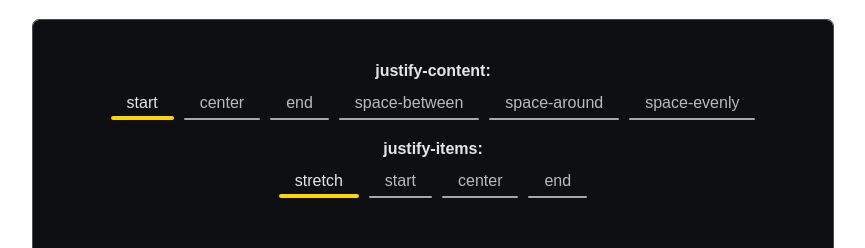
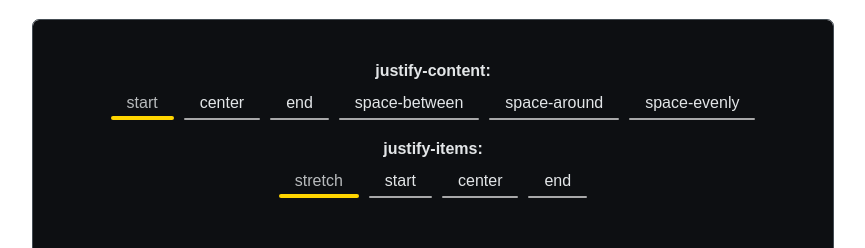
Before and after one commit to aliyuv/css-flex, a React (Vite) app: page /contentjustify in a window 1280 px wide. Shown: the top 248 px of the page, without its empty margins (207-1072 px from the left). Built offline with nearby package versions, Linux system fonts and the light colour scheme; a web font is replaced by a local one.

Commit message:
重构 common组件

```diff
--- a/src/components/ContentJustify/ContentJustify.tsx
+++ b/src/components/ContentJustify/ContentJustify.tsx
@@ -5,25 +5,58 @@ import Switch from '../common/switch/Switch.tsx'
 import CommonTabs from '../common/tabs/CommonTabs.tsx'
 import './ContentJustify.css'
 
+const JUSTIFY_CONTENT_OPTIONS = ['start', 'center', 'end', 'space-between', 'space-around', 'space-evenly']
+const JUSTIFY_ITEMS_OPTIONS = ['stretch', 'start', 'center', 'end']
+const DISPLAY_JUSTIFY_ITEMS = true
+
 export default function ContentJustify() {
-  const renderArr = ['start', 'center', 'end', 'space-between', 'space-around', 'space-evenly']
-  const justifyItemsArr = ['stretch', 'start', 'center', 'end']
-  const [jiActiveTab, setJiActiveTab] = useState('stretch')
-  const [activeTab, setActiveTab] = useState('start')
-  const [isOn, setIsOn] = useState(false)
-  const displayCount = true
-  const handleIsOnChange = () => {
-    setIsOn(prevState => !prevState)
-  }
+  const [justifyItemsValue, setJustifyItemsValue] = useState<(typeof JUSTIFY_ITEMS_OPTIONS)[number]>('stretch')
+  const [justifyContentValue, setJustifyContentValue] = useState<(typeof JUSTIFY_CONTENT_OPTIONS)[number]>('start')
+  const [isSwitchOn, setIsSwitchOn] = useState(false)
+  const tabConfigurations = [
+    {
+      items: JUSTIFY_CONTENT_OPTIONS,
+      label: 'justify-content:',
+      value: justifyContentValue,
+      onChange: setJustifyContentValue,
+    },
+    {
+      items: JUSTIFY_ITEMS_OPTIONS,
+      label: 'justify-items:',
+      value: justifyItemsValue,
+      onChange: setJustifyItemsValue,
+      style: { display: DISPLAY_JUSTIFY_ITEMS ? `block` : `none` },
+    },
+  ]
 
   return (
-    <>
-      <LayoutContainer>
-        <CommonTabs props={renderArr} dec="justify-content:" onChange={setActiveTab} activeTab={activeTab} />
-        <CommonTabs props={justifyItemsArr} dec="justify-items:" onChange={setJiActiveTab} activeTab={jiActiveTab} style={{ display: displayCount ? 'block' : 'none' }} />
-        <LayoutBox isOn={isOn} activeTab={activeTab} jiActiveTab={jiActiveTab} displayCount={displayCount} />
-        <Switch handleIsOnChange={handleIsOnChange} isOn={isOn} />
-      </LayoutContainer>
-    </>
+    <LayoutContainer>
+      {
+        tabConfigurations.map(config => (
+          <CommonTabs
+            key={config.label}
+            options={config.items}
+            label={config.label}
+            activeValue={config.value}
+            onValueChange={config.onChange}
+            style={config.style}
+          />
+        ))
+      }
+
+      <LayoutBox
+        isOn={isSwitchOn}
+        activeTab={justifyContentValue}
+        jiActiveTab={justifyItemsValue}
+        displayCount={DISPLAY_JUSTIFY_ITEMS}
+      />
+
+      <Switch
+        handleIsOnChange={
+          () => setIsSwitchOn(prev => !prev)
+        }
+        isOn={isSwitchOn}
+      />
+    </LayoutContainer>
   )
 }
--- a/src/components/common/tabs/CommonTabs.css
+++ b/src/components/common/tabs/CommonTabs.css
@@ -1,4 +1,4 @@
-.ct-tab-contaniner{
+.ct-tab-container{
   width: 100%;
   height: 100%;
   padding: 10px;
@@ -48,7 +48,7 @@ button{
   border-radius: 16px;
   filter: saturate(0%);
   opacity: .8;
-  transition: all 200ms cubic-bezier(0.68, -0.55, 0.27, 1.55);
+  transition: all 0.3s cubic-bezier(0.68, -0.55, 0.27, 1.55);
 }
 
 .ct-bottomLine.active{
@@ -62,3 +62,11 @@ button{
   opacity: .8;
   height: 2px;
 }
+
+.ct-tab-label.active{
+  opacity: 0.8;
+}
+
+.ct-tab-label.inactive{
+  opacity: 1;
+}
--- a/src/components/common/tabs/CommonTabs.tsx
+++ b/src/components/common/tabs/CommonTabs.tsx
@@ -1,27 +1,40 @@
 import React from 'react'
 import './CommonTabs.css'
 
-interface props {
-  props: [] | string[]
-  dec?: string
-  onChange?: (value: string) => void
-  activeTab: string
+interface CommonTabsProps {
+  options: string[]
+  label?: string
+  activeValue: string
+  onValueChange?: (value: string) => void
+  className?: string
   style?: React.CSSProperties
 }
 
-export default function CommonTabs({ props, dec, onChange, activeTab, style }: props) {
+export default function CommonTabs({
+  options,
+  label,
+  activeValue,
+  onValueChange,
+  className = '',
+  style,
+}: CommonTabsProps) {
   return (
     <>
-      <div className="ct-tab-contaniner" style={style}>
+      <div className={`ct-tab-container ${className}`} style={style}>
         <div className="ct-tab-inner">
           <div className="ct-tab-button">
-            <div className="ct-dec">{dec}</div>
+            {label && <div className="ct-dec">{label}</div>}
             <div className="ct-items">
               {
-                props.map((item, i) => (
-                  <button key={i} className="ct-btn" onClick={() => onChange?.(item)}>
-                    <span className="ct-arrt" style={{ opacity: item === activeTab ? 1 : 0.8 }}>{item}</span>
-                    <div className={`ct-bottomLine ${item === activeTab ? 'active' : 'inactive'}`}></div>
+                options.map(option => (
+                  <button
+                    key={option}
+                    className={`ct-btn ${option === activeValue ? 'active' : ''}`}
+                    onClick={() => onValueChange?.(option)}
+                    aria-selected={option === activeValue}
+                  >
+                    <span className={`ct-tab-label ${option === activeValue ? 'active' : 'inactive'}`}>{option}</span>
+                    <div className={`ct-bottomLine ${option === activeValue ? 'active' : 'inactive'}`} />
                   </button>
                 ))
               }
--- a/src/hooks/useLayoutAnimation.tsx
+++ b/src/hooks/useLayoutAnimation.tsx
@@ -19,7 +19,6 @@ export default function (
     const containers = containerRefs
       .map(ref => ref.current)
       .filter(Boolean) as HTMLElement[]
-
     containers.forEach((container) => {
       const items = Array.from(container.children) as HTMLElement[]
       items.forEach((element) => {
@@ -29,7 +28,6 @@ export default function (
     })
 
     containers.forEach(container => updateLayout(container))
-
     const startAnimations = () => {
       animations = containers.flatMap((container) => {
         return Array.from(container.children)
```
